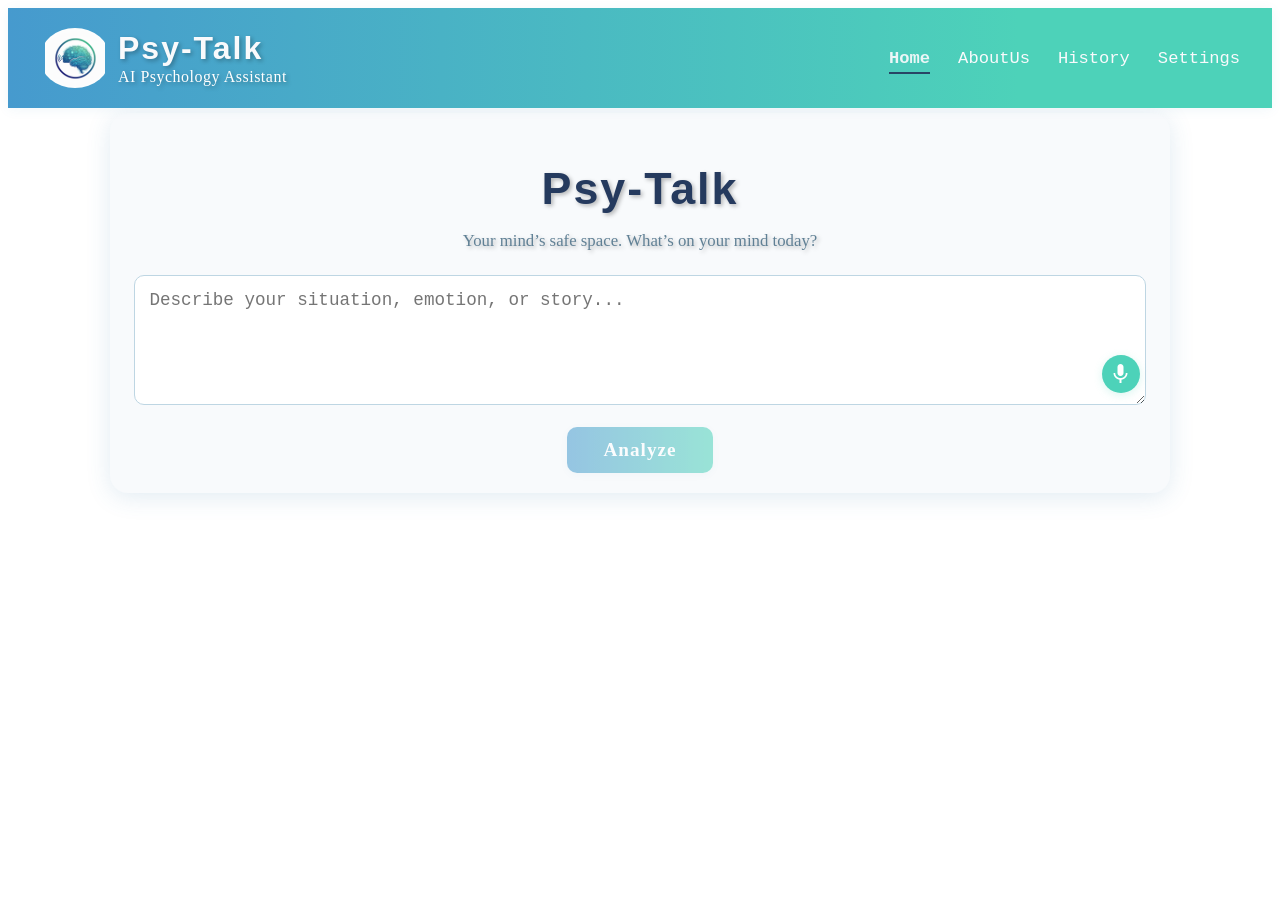
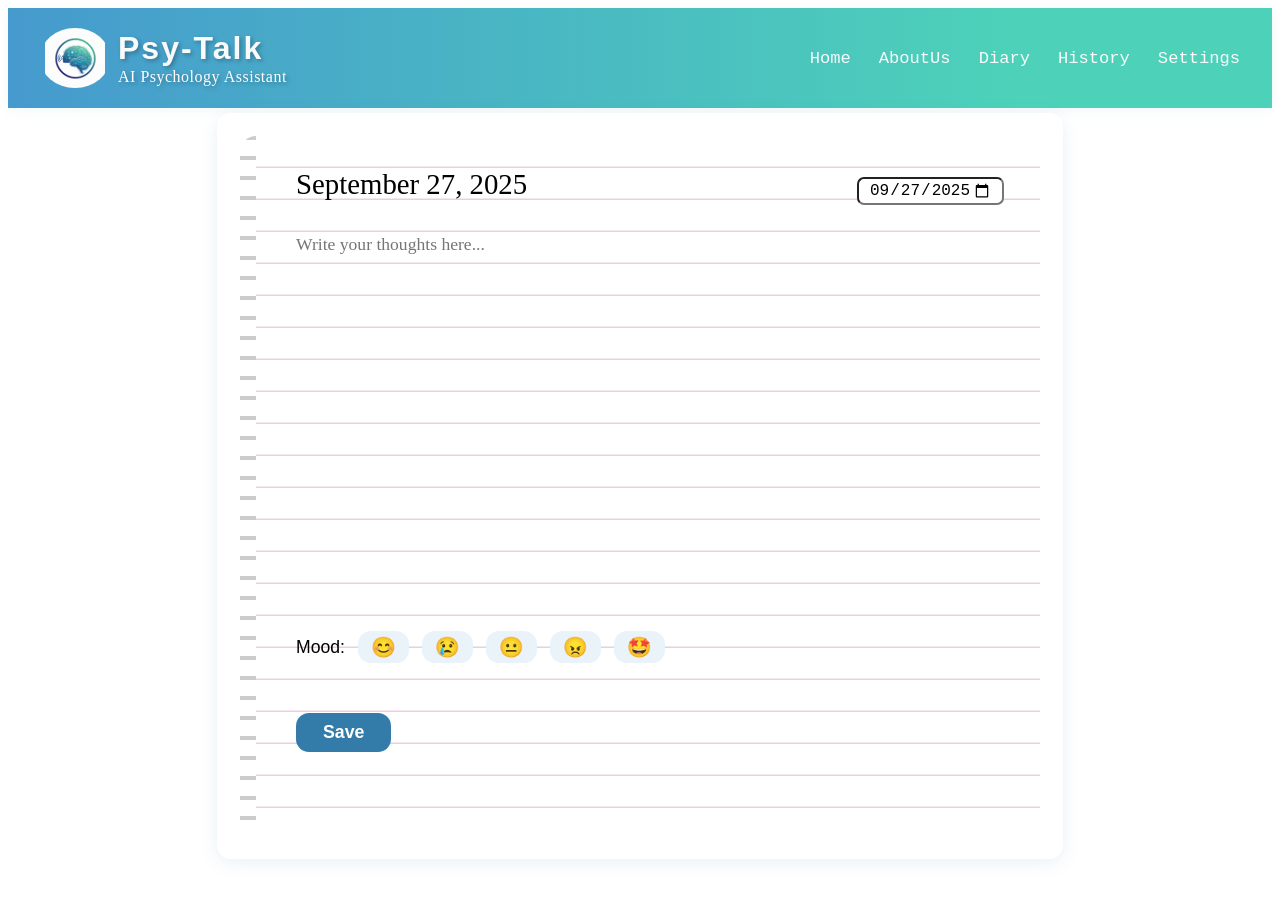
Before and after one commit to dsv111/psy-talk, an Angular app: page /diary in a window 1280 px wide. Before the commit this address led to /. Shown: the top 900 px of the page. Before the commit the page ends 852 px from the top, so only its background shows below. Built offline with nearby package versions, Linux system fonts and the light colour scheme.

Commit message:
diary code implemented

```diff
--- a/src/app/analysis.service.ts
+++ b/src/app/analysis.service.ts
@@ -1,14 +1,28 @@
 import { Injectable } from '@angular/core';
 import { HttpClient } from '@angular/common/http';
 import { map } from 'rxjs/operators';
+
+// Diary entry model
+export interface DiaryEntry {
+  date: string;
+  text: string;
+  mood?: string;
+}
+
+// SSR/localStorage protection utility
+function isBrowser(): boolean {
+  return typeof window !== 'undefined' && typeof window.localStorage !== 'undefined';
+}
 
 @Injectable({ providedIn: 'root' })
 export class AnalysisService {
   private GEMINI_API_URL =
     'https://generativelanguage.googleapis.com/v1beta/models/gemini-2.0-flash:generateContent?key=AIzaSyD8DO5nrlcSttqbx3Jjc3oHEnPKJQqoUbQ';
+  private diaryKey = 'psyTalkDiary';
 
   constructor(private http: HttpClient) {}
 
+  // --- Gemini psychology analysis ---
   analyzeSituation(text: string) {
     const body = {
       contents: [
@@ -33,7 +47,6 @@ Input: "${text}"
         },
       ],
     };
-
     return this.http.post<any>(this.GEMINI_API_URL, body).pipe(
       map((response) => {
         const raw = response.candidates?.[0]?.content?.parts?.[0]?.text || '';
@@ -43,22 +56,55 @@ Input: "${text}"
     );
   }
 
+  // --- Diary Storage Methods (array) ---
+  getDiaryEntries(): DiaryEntry[] {
+    if (!isBrowser()) {
+      return [];
+    }
+    const raw = localStorage.getItem(this.diaryKey);
+    return raw ? JSON.parse(raw) : [];
+  }
+
+  getDiaryEntry(date: string): DiaryEntry | null {
+    const entries = this.getDiaryEntries();
+    return entries.find((entry) => entry.date === date) || null;
+  }
+
+  addDiaryEntry(entry: DiaryEntry) {
+    if (!isBrowser()) return;
+    const entries = this.getDiaryEntries();
+    const index = entries.findIndex((e) => e.date === entry.date);
+    if (index !== -1) {
+      // Update existing
+      entries[index] = entry;
+    } else {
+      // Add new
+      entries.unshift(entry);
+    }
+    localStorage.setItem(this.diaryKey, JSON.stringify(entries));
+  }
+
+  deleteDiaryEntry(date: string) {
+    if (!isBrowser()) return;
+    const entries = this.getDiaryEntries().filter((e) => e.date !== date);
+    localStorage.setItem(this.diaryKey, JSON.stringify(entries));
+  }
+
+  // --- Context-Aware Advice ---
   getAdvicePoints(situation: string, mentality: string): string {
-    // Extract notable words for more relatable suggestions
+    // Entity extraction for personalization
     const extractEntities = (str: string) => {
       const matches = str.match(/\b[A-Z][a-z]*\b/g) || [];
-      // Only use the first match as mainEntity for clarity
       return matches.length ? matches[0] : null;
     };
-    const mainEntity = extractEntities(situation) || "the other person";
-    // Contextual fallback for the event/meeting
+    const mainEntity = extractEntities(situation) || 'the other person';
     const eventOrMeeting =
       /(meeting|event|function|gathering|discussion|interaction|occasion)/i.exec(
         situation
-      )?.[0] || "the situation";
+      )?.[0] || 'the situation';
 
     switch (mentality) {
-      case "Funny":
+      case 'Funny':
         return `
 **How to Add Humor in ${eventOrMeeting}:**
 - Start with a genuine smile and perhaps a light-hearted comment open to all.
@@ -68,87 +114,77 @@ Input: "${text}"
 - Make gentle, universal jokes (nothing personal or sensitive) to break the ice.
 - End by inviting others to share their funniest recent story—it shows you're approachable and fun.
         `;
-
-      case "Gentleman":
+      case 'Gentleman':
         return `
 **Gentleman Approach in ${eventOrMeeting}:**
-- Greet ${mainEntity} and others respectfully, with confident posture.
-- Offer assistance if someone looks like they need help (e.g. with directions or tasks).
-- If the atmosphere gets intense, gently steer the conversation to positive or common ground.
-- Compliment others for their organization, ideas, or contributions.
-- Thank everyone sincerely for their time or company before leaving.
+- Greet ${mainEntity} and others respectfully, using confident posture.
+- Offer assistance if someone seems to need help (directions, tasks, introductions).
+- If the mood shifts, gently steer the conversation toward positive or neutral topics.
+- Compliment contributions or thoughtfulness in ${eventOrMeeting}.
+- Thank hosts or participants sincerely before leaving.
         `;
-
-      case "Intelligent":
+      case 'Intelligent':
         return `
 **Intelligent Strategies for ${eventOrMeeting}:**
-- Observe first; contribute to discussions thoughtfully, referencing anything relevant from the situation.
-- Ask thought-provoking, open-ended questions on the topic at hand.
-- Offer a gentle insight if an awkward moment occurs, e.g., "It's always valuable to hear many perspectives."
-- Use calm, precise gestures, and make eye contact to show engagement.
-- Afterward, reflect on two smart moves you made, or new things you learned about the people/process.
+- Observe first; contribute thoughtful opinions or references relevant to the topic.
+- Ask open-ended questions to foster deeper discussion.
+- Offer insights or solutions gently if awkward moments occur.
+- Use calm, precise gestures and maintain eye contact to show engagement.
+- Afterward, reflect on your most constructive contribution or learning.
         `;
-
-      case "Reserved":
+      case 'Reserved':
         return `
 **Reserved But Present in ${eventOrMeeting}:**
-- Enter quietly, choosing a spot where you can observe most of the group.
-- Listen actively, nodding or smiling to show engagement.
-- Speak briefly and only when comfortable—let others lead conversations.
-- If someone approaches, acknowledge warmly but don't feel pressured to over-share.
-- If you need a break, excuse yourself calmly and return if you feel ready.
+- Enter quietly, find a comfortable spot to observe and listen.
+- Nod, smile, and confirm others’ contributions with simple affirmations.
+- Speak only when moved or asked; let others lead the conversation.
+- Politely excuse yourself if overwhelmed or needing a break.
+- Participate in ways that fit your comfort zone.
         `;
-
-      case "Broad-minded":
+      case 'Broad-minded':
         return `
 **Broad-minded Presence in ${eventOrMeeting}:**
-- Initiate inclusive conversations, inviting quieter members to share their thoughts.
-- Express openness: "I'm curious to hear your experience on this."
-- If a disagreement arises, say, "I appreciate different perspectives, it makes this richer."
-- Try something new if the opportunity comes up—modeling flexible thinking for others.
+- Invite all voices and perspectives: "I'm interested to hear everyone's view."
+- If disagreement arises, say "Diverse ideas make this richer."
+- Try or support new activities, promoting openness and flexibility.
+- Help maintain a welcoming, inclusive atmosphere.
         `;
-
-      case "Revenge-oriented":
+      case 'Revenge-oriented':
         return `
 **Transforming Strong Feelings in ${eventOrMeeting}:**
-- Channel intense emotion into constructive action, like excelling at a given task or assisting someone.
-- Maintain composure—keep body language open and unfazed.
-- If provoked, respond neutrally and re-focus energy on your own goals.
-- Use your presence to set an example of resilience, rather than reaction.
+- Use any intense emotion to focus on personal achievement—not conflict.
+- Present yourself calmly and confidently, making no reaction to provocation.
+- Stay goal-focused and exemplify resilience.
         `;
-
-      case "Empathetic":
+      case 'Empathetic':
         return `
 **Empathetic Moves in ${eventOrMeeting}:**
-- Notice body language; if someone looks uncomfortable, check in: "Are you okay with everything here?"
-- Acknowledge and validate group feelings: "It's normal to feel a bit tense sometimes."
-- Offer supportive nonverbal cues—a nod, gentle smile, or encouraging gesture.
-- If needed, be a calm mediator and help resolve misunderstandings gently.
+- Recognize if anyone is uncomfortable and offer support: "Is everyone ok?"
+- Validate group feelings as normal and understandable.
+- Use supportive gestures—gentle nods, smiles, open posture.
+- Help mediate gently if misunderstandings arise.
         `;
-
-      case "Assertive":
+      case 'Assertive':
         return `
 **Assertive Practices for ${eventOrMeeting}:**
-- State your needs or opinions clearly and respectfully: "I think we could try this approach."
-- Maintain confident body posture (upright, open arms).
-- If interrupted, calmly say, "Let me finish, then I'd love your thoughts."
-- Set boundaries if the situation turns uncomfortable, using firm but kind language.
+- Express your needs or opinions clearly, making space for others too.
+- Maintain confident, open body language.
+- Politely assert yourself in conversation—"I'd like to share my thought on that."
+- Set boundaries firmly, but respectfully.
         `;
-
-      case "Forgiving":
+      case 'Forgiving':
         return `
 **Forgiveness in Action During ${eventOrMeeting}:**
-- Greet everyone openly, even if past tensions exist.
-- If a misunderstanding resurfaces, say, "I’d rather focus on moving forward today."
-- Join group activities to show willingness to participate equally.
-- Express genuine goodwill as the meeting ends: "I'm glad we could all come together."
+- Greet all openly, regardless of past issues.
+- Divert conversations toward positive, forward-moving topics.
+- Join in activities to show goodwill.
+- End with a genuine, encouraging closing remark.
         `;
-
       default:
         return `
 **General Steps for ${eventOrMeeting}:**
-- Be present, listen, and interact in ways that match your values.
-- Treat all participants with respect and openness.
+- Be present, listen deeply, act with your best values.
+- Treat all with openness and respect.
         `;
     }
   }
--- a/src/app/app.routes.ts
+++ b/src/app/app.routes.ts
@@ -2,10 +2,14 @@ import { Routes } from '@angular/router';
 import { HomeComponent } from './home/home.component';
 import { AboutusComponent } from './aboutus/aboutus.component';
 import { AnalysisComponent } from './analysis/analysis.component';
+import { HistoryComponent } from './history/history.component';
+import { DiaryComponent } from './diary/diary.component';
 
 export const routes: Routes = [
   { path: '', component: HomeComponent },
   { path: 'about', component: AboutusComponent },
   { path: 'analysis', component: AnalysisComponent },
+  { path: 'history', component: HistoryComponent },
+  { path: 'diary', component: DiaryComponent },
   { path: '**', redirectTo: '' },
 ];
--- /dev/null
+++ b/src/app/diary/diary.component.css
@@ -0,0 +1,152 @@
+.diary-container {
+  background: #f9f6f2;
+  width: 800px;
+  min-height: 700px;
+  box-shadow: 0 0 13px rgba(0, 0, 0, 0.25);
+  margin: 36px auto;
+  position: relative;
+  border-radius: 8px;
+  display: flex;
+}
+
+.diary-binding {
+  width: 32px;
+  background: repeating-linear-gradient(to bottom, #ccc 0 4px, transparent 4px 20px);
+  border-radius: 16px 0 0 16px;
+  margin-right: -16px;
+}
+
+.diary-page {
+  flex: 1;
+  padding: 32px 36px 36px 40px;
+  background: repeating-linear-gradient(#fff 0 30px, #ecd 31px 32px);
+  border-radius: 0 8px 8px 0;
+}
+
+.diary-date {
+  font-family: 'Caveat', cursive;
+  font-size: 1.8em;
+  margin-bottom: 12px;
+}
+
+.diary-entry {
+  width: 100%;
+  min-height: 350px;
+  font-family: "Indie Flower", cursive;
+  font-size: 1.1em;
+  background: none;
+  border: none;
+  resize: none;
+  outline: none;
+  padding: 14px 0px 0px 0px;
+  color: #222;
+  line-height: 2;
+}
+
+.media-section label {
+  display: block;
+  margin-top: 30px;
+}
+
+.diary-container {
+  max-width: 80%;
+  margin: 0 auto 30px auto;
+  background: #fff;
+  border-radius: 14px;
+  box-shadow: 0 4px 18px rgba(51, 124, 169, 0.11);
+  padding: 23px;
+  font-family: 'Poppins', Arial, sans-serif;
+}
+
+.diary-form textarea {
+  width: 98%;
+  border-radius: 8px;
+  border: 1.4px solid #4dd2b9;
+  padding: 9px;
+  font-size: 1rem;
+  margin-bottom: 9px;
+  resize: vertical;
+}
+
+.mood-row {
+  margin: 50px 0;
+  font-size: 1.1rem;
+  display: flex;
+  align-items: center;
+  gap: 13px;
+}
+
+.mood-row button {
+  border: none;
+  background: #eaf3fa;
+  padding: 4px 13px;
+  border-radius: 13px;
+  font-size: 1.25rem;
+  cursor: pointer;
+}
+
+.mood-row button.selected {
+  background: #4dd2b9;
+  color: #fff;
+}
+
+.save-btn {
+  background: #337ca9;
+  color: #fff;
+  border-radius: 13px;
+  border: none;
+  padding: 9px 27px;
+  font-size: 1.11rem;
+  cursor: pointer;
+  font-weight: 600;
+}
+
+.diary-entries {
+  margin-top: 27px;
+}
+
+.entry-card {
+  background: #f7fafd;
+  border-radius: 10px;
+  margin-bottom: 13px;
+  padding: 13px 17px 10px 12px;
+  box-shadow: 0 1px 8px #bed6e32a;
+  position: relative;
+}
+
+.entry-date {
+  color: #337ca9;
+  font-weight: 500;
+  font-size: 0.98rem;
+}
+
+.entry-mood {
+  font-size: 1.35rem;
+  margin-left: 6px;
+}
+
+.entry-text {
+  margin-top: 7px;
+  font-size: 1.05rem;
+  color: #253a5e;
+  margin-bottom: 8px;
+}
+
+.delete-btn {
+  position: absolute;
+  right: 15px;
+  top: 17px;
+  background: #e63946;
+  color: #fff;
+  border: none;
+  border-radius: 8px;
+  padding: 3px 10px;
+  font-size: 0.94rem;
+  cursor: pointer;
+}
+
+.empty-msg {
+  color: #999;
+  margin-top: 25px;
+  text-align: center;
+}
--- /dev/null
+++ b/src/app/diary/diary.component.html
@@ -0,0 +1,57 @@
+<div class="diary-container">
+  <div class="diary-binding"></div>
+  <div class="diary-page">
+    <div style="display: flex; justify-content: space-between; align-items: center;">
+      <div class="diary-date">
+        {{ selectedDate | date: 'MMMM dd, yyyy' }}
+      </div>
+      <div>
+        <input type="date"
+          [max]="todayStr"
+          [(ngModel)]="selectedDate"
+          (change)="onDateChange()"
+          style="padding:2px 10px; border-radius:7px; font-size:1rem;">
+      </div>
+    </div>
+
+    <textarea class="diary-entry" [(ngModel)]="entryText" placeholder="Write your thoughts here..."></textarea>
+
+
+<div class="mood-row">
+      <label>Mood:</label>
+      <ng-container *ngFor="let mood of moods">
+        <button
+          [class.selected]="entryMood === mood.value"
+          (click)="entryMood = mood.value">
+          {{ mood.icon }}
+        </button>
+      </ng-container>
+    </div>
+    <!-- <div class="media-section">
+      <label>Upload Pose Image</label>
+      <input type="file" accept="image/*">
+      <label>Video/Mood Reference</label>
+      <input type="file" accept="video/*">
+    </div> -->
+
+    <button class="save-btn" (click)="saveEntry()">Save</button>
+
+    <div class="diary-entries">
+  <!-- <h4 style="margin-top:35px; color:#337ca9;">This Day’s Entry</h4> -->
+  <ng-container *ngIf="analysis.getDiaryEntry(selectedDate) as entry">
+    <div class="entry-card">
+      <span class="entry-date">{{ entry.date | date:'MMM dd, yyyy' }}</span>
+      <span class="entry-mood">{{ getMoodIcon(entry.mood) }}</span>
+      <div class="entry-text">{{ entry.text }}</div>
+      <button class="delete-btn" (click)="deleteEntry(entry.date)">Delete</button>
+      <button class="save-btn"
+              style="background:#bed6e3; color:#337ca9; padding:2px 15px; margin-left:7px;"
+              (click)="beginEdit(entry.date)">Edit</button>
+    </div>
+  </ng-container>
+  <!-- <div *ngIf="!analysis.getDiaryEntry(selectedDate)" class="empty-msg">No diary entry for this date.</div> -->
+</div>
+
+
+  </div>
+</div>
--- /dev/null
+++ b/src/app/diary/diary.component.ts
@@ -0,0 +1,115 @@
+import { Component } from '@angular/core';
+import { CommonModule } from '@angular/common';
+import { FormsModule } from '@angular/forms';
+import { AnalysisService } from '../analysis.service';
+
+interface DiaryEntry {
+  date: string;
+  text: string;
+  mood?: string;
+}
+// Utility function outside component
+function isBrowser(): boolean {
+  return typeof window !== 'undefined' && typeof window.localStorage !== 'undefined';
+}
+
+@Component({
+  selector: 'app-diary',
+  standalone: true,
+  imports: [CommonModule, FormsModule],
+  templateUrl: './diary.component.html',
+  styleUrls: ['./diary.component.css']
+})
+export class DiaryComponent {
+  entries: DiaryEntry[] = [];
+  selectedDate: string = '';
+  entryText = '';
+  entryMood = '';
+  todayStr: string = '';
+  moods = [
+    { value: 'happy', icon: '😊' },
+    { value: 'sad', icon: '😢' },
+    { value: 'ok', icon: '😐' },
+    { value: 'angry', icon: '😠' },
+    { value: 'excited', icon: '🤩' }
+  ];
+
+ constructor(public analysis: AnalysisService) {}
+
+  ngOnInit() {
+    const today = new Date();
+    this.todayStr = today.toISOString().slice(0, 10);
+    this.selectedDate = this.todayStr;
+    this.loadEntries();
+    this.loadEntry();
+  }
+
+  onDateChange() {
+    if (this.selectedDate > this.todayStr) this.selectedDate = this.todayStr;
+    this.loadEntry();
+  }
+
+  loadEntries() {
+    this.entries = [];
+    if (!isBrowser()) return;
+    for (let i = 0; i < localStorage.length; i++) {
+      const key = localStorage.key(i);
+      if (key?.startsWith('diary-')) {
+        const entry = JSON.parse(localStorage.getItem(key)!);
+        this.entries.push(entry);
+      }
+    }
+    // Sort entries by date, newest first
+    this.entries.sort((a, b) => b.date.localeCompare(a.date));
+  }
+
+  loadEntry() {
+    if (!isBrowser()) {
+      this.entryText = '';
+      this.entryMood = '';
+      return;
+    }
+    const entryStr = localStorage.getItem('diary-' + this.selectedDate);
+    if (entryStr) {
+      const entry = JSON.parse(entryStr);
+      this.entryText = entry.text;
+      this.entryMood = entry.mood || '';
+    } else {
+      this.entryText = '';
+      this.entryMood = '';
+    }
+  }
+
+  saveEntry() {
+    if (!this.entryText.trim() || !isBrowser()) return;
+    const entry: DiaryEntry = {
+      date: this.selectedDate,
+      text: this.entryText.trim(),
+      mood: this.entryMood
+    };
+    localStorage.setItem('diary-' + this.selectedDate, JSON.stringify(entry));
+    this.loadEntries();
+    alert('Diary saved for ' + this.selectedDate);
+  }
+
+  deleteEntry(date: string) {
+    if (!isBrowser()) return;
+    localStorage.removeItem('diary-' + date);
+    if (this.selectedDate === date) {
+      this.entryText = '';
+      this.entryMood = '';
+    }
+    this.loadEntries();
+  }
+
+  beginEdit(date: string) {
+    this.selectedDate = date;
+    this.onDateChange();
+  }
+
+  getMoodIcon(moodValue?: string): string {
+    if (!moodValue) return '';
+    const mood = this.moods.find(m => m.value === moodValue);
+    return mood ? mood.icon : '';
+  }
+}
--- a/src/app/history/history.component.html
+++ b/src/app/history/history.component.html
@@ -1,4 +1,4 @@
-<div class="history-container" *ngIf="history$ as history">
+<!-- <div class="history-container" *ngIf="history$ as history">
   <h2>Previous Analyses</h2>
   <div *ngFor="let item of history">
     <div class="history-card">
@@ -8,4 +8,4 @@
     </div>
   </div>
   <button (click)="historyService.clearHistory()">Clear All</button>
-</div>
+</div> -->
--- a/src/app/navbar/navbar.component.html
+++ b/src/app/navbar/navbar.component.html
@@ -16,6 +16,7 @@
   <ul class="navlinks" [class.open]="menuOpen">
     <li><a routerLink="/" routerLinkActive="active" [routerLinkActiveOptions]="{ exact: true }" (click)="closeMenu()">Home</a></li>
     <li><a routerLink="/about" routerLinkActive="active" (click)="closeMenu()">AboutUs</a></li>
+    <li><a routerLink="/diary" routerLinkActive="diary" (click)="closeMenu()">Diary</a></li>
     <li><a routerLink="/history" routerLinkActive="active" (click)="closeMenu()">History</a></li>
     <li><a routerLink="/settings" routerLinkActive="active" (click)="closeMenu()">Settings</a></li>
   </ul>
```
Also changed, not shown: 1 other file (tests, documents, lock files or other folders).
